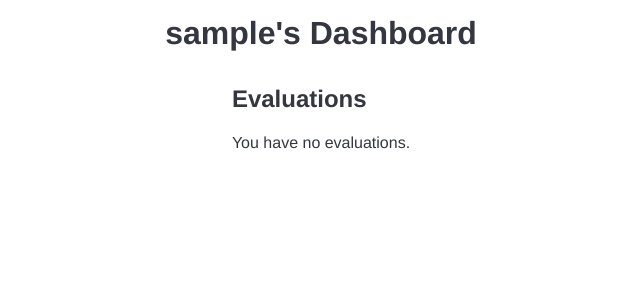
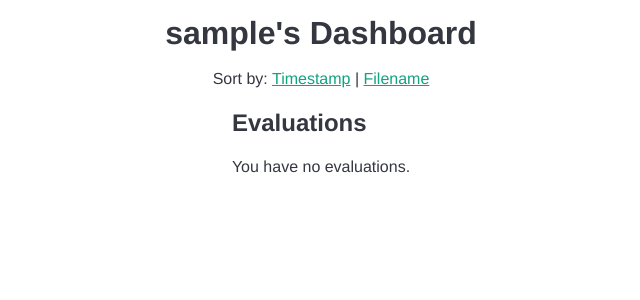
Before and after one commit to lawrluor/Code-Evaluator, a Flask app: page /dashboard in a window 1280 px wide. Shown: the part 32-332 px from the top of the page, without its empty margins (319-959 px from the left). Run offline with Flask 3, Linux system fonts and the light colour scheme; the visitor is signed in with stand-in values (Sample User, id 1); data that the repository does not hold is empty; some web fonts are replaced.

Commit message:
added sorting functionality

```diff
--- a/app.py
+++ b/app.py
@@ -1,4 +1,4 @@
-from flask import Flask, redirect, render_template, request, url_for, flash
+from flask import Flask, redirect, render_template, request, url_for, flash, session
 from flask_login import login_user, login_required, logout_user, current_user, LoginManager, UserMixin
 from flask_sqlalchemy import SQLAlchemy
 from werkzeug.security import generate_password_hash, check_password_hash
@@ -94,10 +94,25 @@ def handle_exception(e):
 def index():
     return redirect(url_for("evaluate"))
 
-@app.route("/dashboard", methods=("GET", "POST"))
+@app.route("/api/deleteEval/<int:id>", methods=["GET", "POST"])
+@login_required
+def delete_eval(id):
+    try:
+        analysis = Analysis.query.filter_by(id=id).first()
+        if analysis:
+            db.session.delete(analysis)
+            db.session.commit()
+        else:
+            raise Exception("Analysis not found")
+    except Exception as e:
+        handle_exception(e)
+    return redirect(url_for("dashboard"))
+
+@app.route("/dashboard", methods=["GET", "POST"])
 @login_required
 def dashboard():
-    data = Analysis.query.filter_by(user_id=current_user.id).all()
+    sort_by = request.args.get("sort_by") if request.args.get("sort_by") else "created_at"
+    data = Analysis.query.filter_by(user_id=current_user.id).order_by(getattr(Analysis, sort_by).desc()).all()  # .limit()
 
     # Convert analysis objects to dictionaries with datetime converted to string
     evaluations = []
@@ -110,7 +125,7 @@ def dashboard():
 
     return render_template("dashboard.html", evaluations=evaluations)
 
-@app.route("/evaluate", methods=("GET", "POST"))
+@app.route("/evaluate", methods=["GET", "POST"])
 @login_required
 def evaluate():
     if request.method == "POST":
--- a/static/main.css
+++ b/static/main.css
@@ -68,7 +68,7 @@ li {
 
 table {
   margin-top: 15px;
-  margin-bottom: 15px;
+  margin-bottom: 45px;
   width: 100%;
   border-collapse: collapse;
 }
--- a/templates/dashboard.html
+++ b/templates/dashboard.html
@@ -26,6 +26,12 @@
 		<main>
 			<h1>{{ current_user.username }}'s Dashboard</h1>
 
+			<div>
+				Sort by:
+				<a href="?sort_by=created_at">Timestamp</a> |
+				<a href="?sort_by=filename">Filename</a>
+			</div>
+
 			<section>
 				<h2>Evaluations</h2>
 				{% if evaluations %}
--- a/templates/evaluation_table.html
+++ b/templates/evaluation_table.html
@@ -1,8 +1,7 @@
 <table>
-	<!-- call test() method -->
-
 	<h2>{{ filename }}</h2>
 	<h3>{{ timestamp }}</h3>
+	<!-- <a href="/api/deleteEval/{{ table_results[] }}">Test</a> -->
 
 	<tbody>
 		{% for suggestion in table_results %}
```
